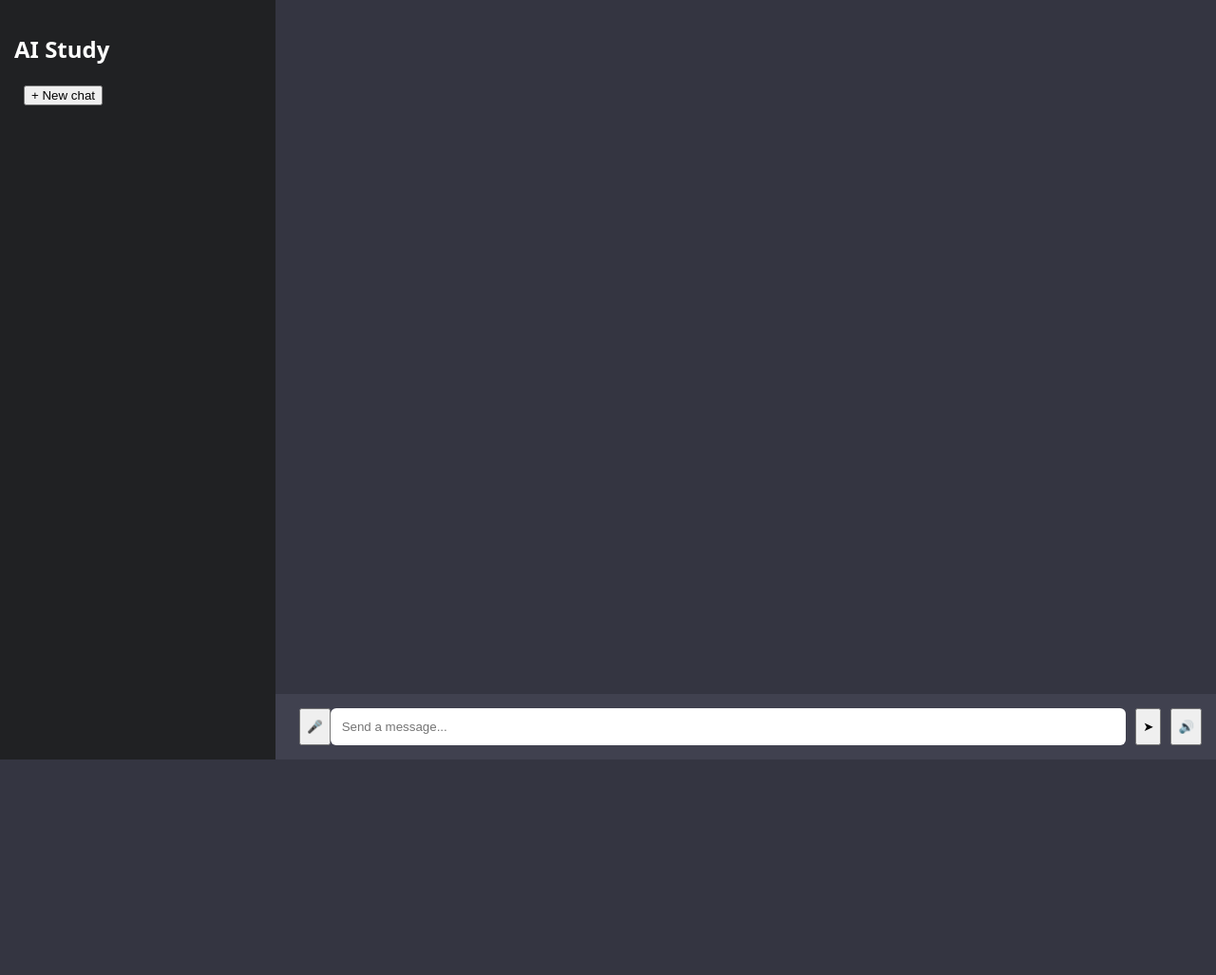
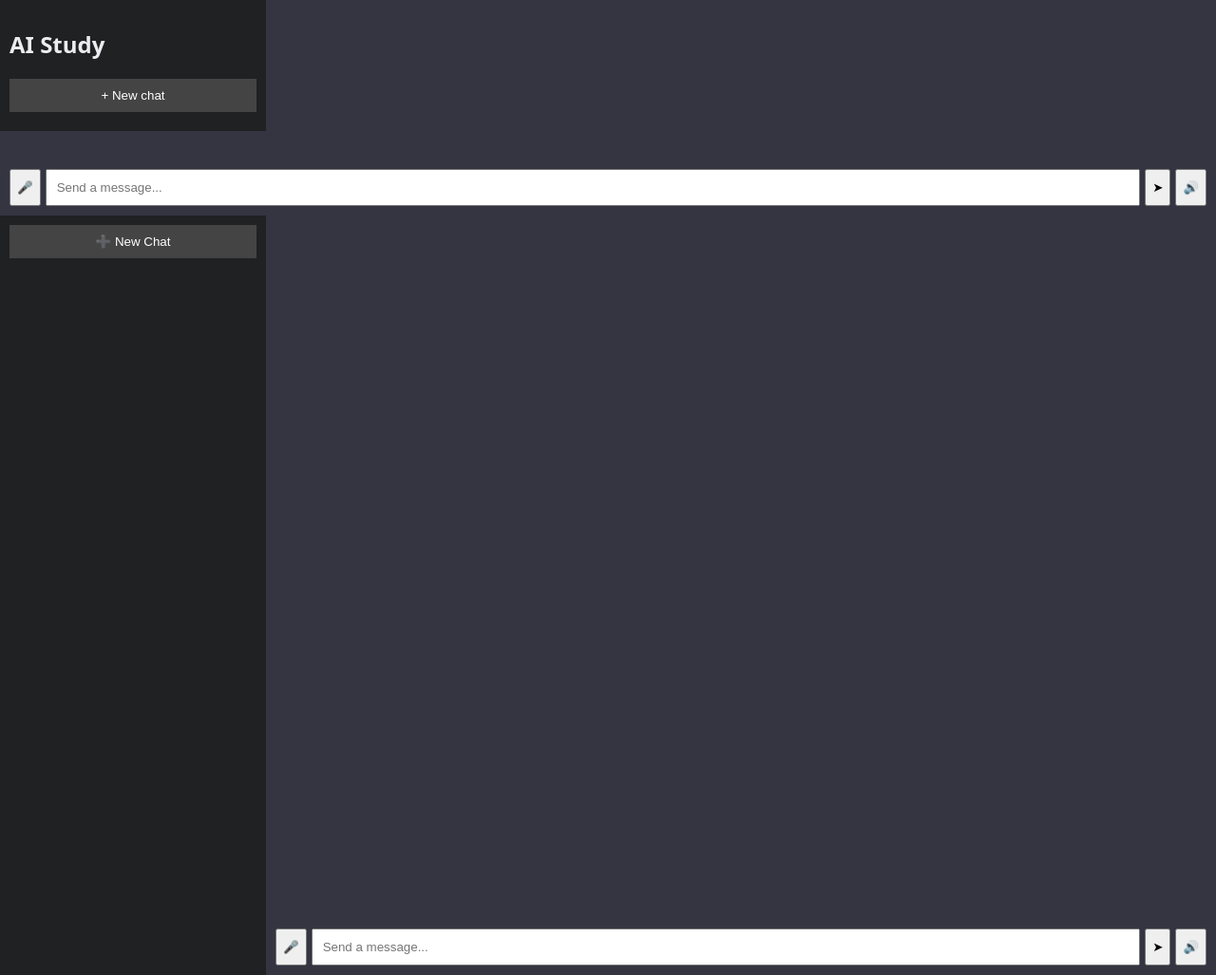
Before and after one commit to binhnhidaovo/ai_study, a FastAPI app: page / in a window 1280 px wide. Shown: the whole page at 95% size. Before the commit the page ends 800 px from the top, so only its background shows below. Run offline with FastAPI, Linux system fonts and the light colour scheme.

Commit message:
Add ChatGPT-like sidebar history

```diff
--- a/main.py
+++ b/main.py
@@ -1,31 +1,53 @@
 from fastapi import FastAPI
-from fastapi.responses import HTMLResponse
+from fastapi.responses import HTMLResponse, JSONResponse
 from fastapi.staticfiles import StaticFiles
 from pydantic import BaseModel
 from ai import ask_openai
 import uuid
 
 app = FastAPI()
+
+# Static files
 app.mount("/static", StaticFiles(directory="static"), name="static")
 
+# Lưu session trong RAM
 sessions = {}
 
+# ===== MODELS =====
 class ChatRequest(BaseModel):
     session_id: str
     message: str
 
+class NewChatResponse(BaseModel):
+    session_id: str
+
+
+# ===== ROUTES =====
 @app.get("/", response_class=HTMLResponse)
 def home():
     with open("templates/index.html", "r", encoding="utf-8") as f:
         return f.read()
 
+
 @app.post("/chat")
 def chat(req: ChatRequest):
+    # Lấy lịch sử chat theo session
     history = sessions.get(req.session_id, [])
+
+    # Gọi AI (truyền history để nhớ ngữ cảnh)
     reply = ask_openai(req.message, history)
 
+    # Lưu lại lịch sử
     history.append({"role": "user", "content": req.message})
     history.append({"role": "assistant", "content": reply})
     sessions[req.session_id] = history
 
     return {"reply": reply}
+
+
+@app.post("/new_chat")
+def new_chat():
+    # Tạo session mới
+    session_id = str(uuid.uuid4())
+    sessions[session_id] = []
+    return {"session_id": session_id}
--- a/static/app.js
+++ b/static/app.js
@@ -1,13 +1,23 @@
+// ===== SESSION & SIDEBAR =====
 let session_id = localStorage.getItem("session_id") || crypto.randomUUID();
+let sessions = JSON.parse(localStorage.getItem("sessions") || "[]");
+
+if (!sessions.includes(session_id)) {
+    sessions.push(session_id);
+    localStorage.setItem("sessions", JSON.stringify(sessions));
+}
+
 localStorage.setItem("session_id", session_id);
 
 let autoSpeak = true;
 
+// ===== VOICE ON / OFF =====
 function toggleSpeak() {
     autoSpeak = !autoSpeak;
     alert(autoSpeak ? "Voice ON" : "Voice OFF");
 }
 
+// ===== ADD MESSAGE =====
 function add(role, text) {
     const div = document.createElement("div");
     div.className = "msg " + role;
@@ -16,11 +26,14 @@
     messages.scrollTop = messages.scrollHeight;
 }
 
+// ===== DETECT LANGUAGE =====
 function detectLang(text) {
-    const vietnamese = /[àáạảãâầấậẩẫăằắặẳẵèéẹẻẽêềếệểễìíịỉĩòóọỏõôồốộổỗơờớợởỡùúụủũưừứựửữỳýỵỷỹđ]/i;
+    const vietnamese =
+        /[àáạảãâầấậẩẫăằắặẳẵèéẹẻẽêềếệểễìíịỉĩòóọỏõôồốộổỗơờớợởỡùúụủũưừứựửữỳýỵỷỹđ]/i;
     return vietnamese.test(text) ? "vi-VN" : "en-US";
 }
 
+// ===== TEXT TO SPEECH =====
 function speak(text) {
     if (!autoSpeak) return;
 
@@ -31,6 +44,7 @@
     speechSynthesis.speak(utter);
 }
 
+// ===== SEND MESSAGE =====
 async function send() {
     const input = document.getElementById("input");
     const text = input.value.trim();
@@ -41,7 +55,7 @@
 
     const res = await fetch("/chat", {
         method: "POST",
-        headers: {"Content-Type": "application/json"},
+        headers: { "Content-Type": "application/json" },
         body: JSON.stringify({ session_id, message: text })
     });
 
@@ -50,14 +64,15 @@
     speak(data.reply);
 }
 
+// ===== VOICE INPUT =====
 function startVoice() {
-    if (!('webkitSpeechRecognition' in window)) {
+    if (!("webkitSpeechRecognition" in window)) {
         alert("Browser không hỗ trợ voice");
         return;
     }
 
     const recognition = new webkitSpeechRecognition();
-    recognition.lang = "vi-VN"; // nói Việt hoặc Anh đều OK
+    recognition.lang = "vi-VN"; // nói Anh vẫn nhận
     recognition.continuous = false;
 
     recognition.onresult = (e) => {
@@ -68,3 +83,43 @@
 
     recognition.start();
 }
+
+// ===== SIDEBAR FUNCTIONS =====
+function renderChatList() {
+    const list = document.getElementById("chat-list");
+    if (!list) return;
+
+    list.innerHTML = "";
+    sessions.forEach(id => {
+        const div = document.createElement("div");
+        div.className = "chat-item";
+        div.innerText = "Chat " + id.slice(0, 6);
+        div.onclick = () => loadChat(id);
+        list.appendChild(div);
+    });
+}
+
+async function loadChat(id) {
+    session_id = id;
+    localStorage.setItem("session_id", id);
+    messages.innerHTML = "";
+
+    const res = await fetch("/history/" + id);
+    const history = await res.json();
+
+    history.forEach(m => {
+        add(m.role === "user" ? "user" : "ai", m.content);
+    });
+}
+
+function newChat() {
+    session_id = crypto.randomUUID();
+    sessions.push(session_id);
+    localStorage.setItem("sessions", JSON.stringify(sessions));
+    localStorage.setItem("session_id", session_id);
+    messages.innerHTML = "";
+    renderChatList();
+}
+
+// ===== INIT =====
+renderChatList();
--- a/static/style.css
+++ b/static/style.css
@@ -2,10 +2,10 @@
     margin: 0;
     font-family: system-ui;
     background: #343541;
-    color: #fff;
+    color: #ececf1;
 }
 
-.app {
+.container {
     display: flex;
     height: 100vh;
 }
@@ -13,7 +13,25 @@
 .sidebar {
     width: 260px;
     background: #202123;
-    padding: 15px;
+    padding: 10px;
+    overflow-y: auto;
+}
+
+.sidebar button {
+    width: 100%;
+    padding: 10px;
+    background: #444;
+    border: none;
+    color: white;
+    cursor: pointer;
+    margin-bottom: 10px;
+}
+
+.chat-item {
+    padding: 8px;
+    background: #2f2f35;
+    margin-bottom: 5px;
+    cursor: pointer;
 }
 
 .chat {
@@ -24,32 +42,20 @@
 
 #messages {
     flex: 1;
-    padding: 20px;
+    padding: 15px;
     overflow-y: auto;
 }
 
-.msg.user {
-    text-align: right;
-    margin: 10px;
-}
-
-.msg.ai {
-    text-align: left;
-    margin: 10px;
-}
+.msg.user { text-align: right; }
+.msg.ai { text-align: left; }
 
 .input-box {
     display: flex;
-    padding: 15px;
-    background: #40414f;
+    padding: 10px;
+    gap: 5px;
 }
 
 input {
     flex: 1;
-    padding: 12px;
-    border-radius: 6px;
-    border: none;
+    padding: 10px;
 }
-button {
-    margin-left: 10px;
-}
--- a/templates/index.html
+++ b/templates/index.html
@@ -26,5 +26,24 @@
 </div>
 
 <script src="/static/app.js"></script>
-</body>
+
+<body>
+<div class="container">
+    <div class="sidebar">
+        <button onclick="newChat()">➕ New Chat</button>
+        <div id="chat-list"></div>
+    </div>
+
+    <div class="chat">
+        <div id="messages"></div>
+
+        <div class="input-box">
+            <button onclick="startVoice()">🎤</button>
+            <input id="input" placeholder="Send a message..." />
+            <button onclick="send()">➤</button>
+            <button onclick="toggleSpeak()">🔊</button>
+        </div>
+    </div>
+</div>
+
 </html>
```
